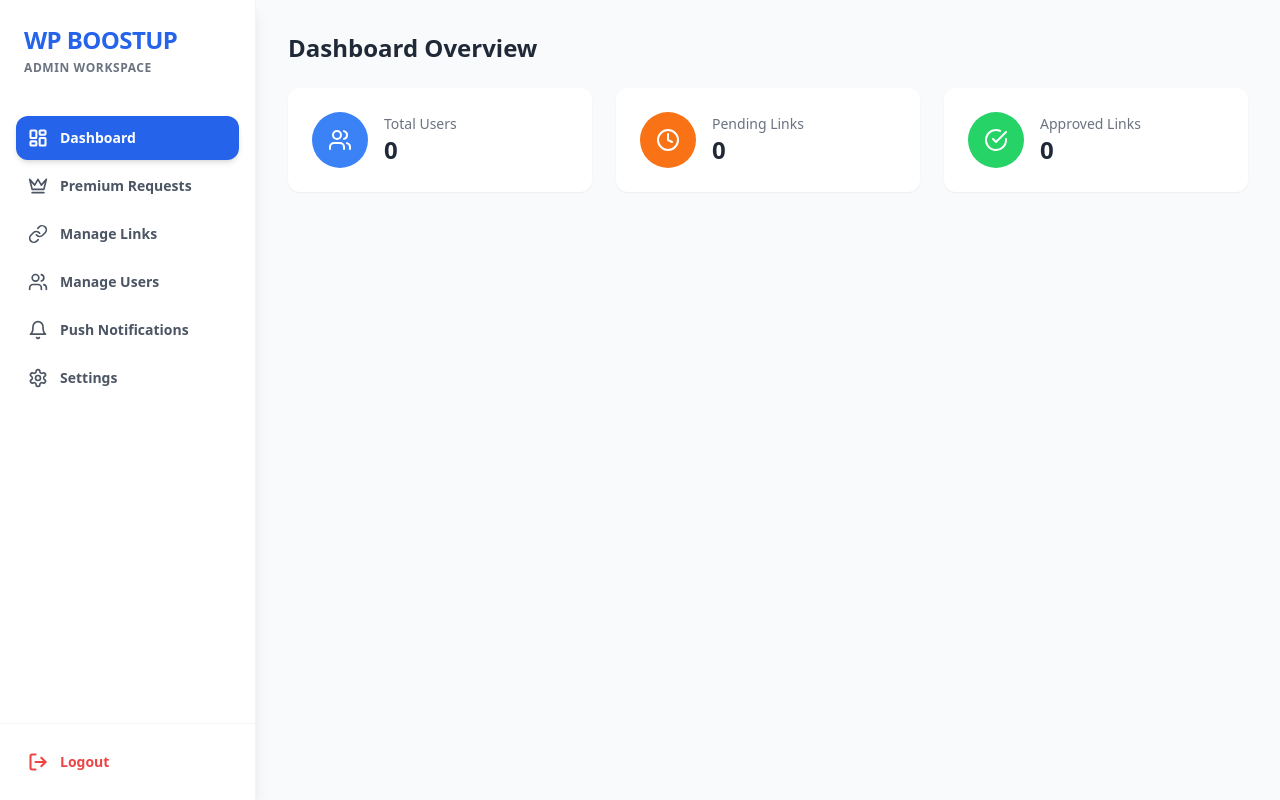
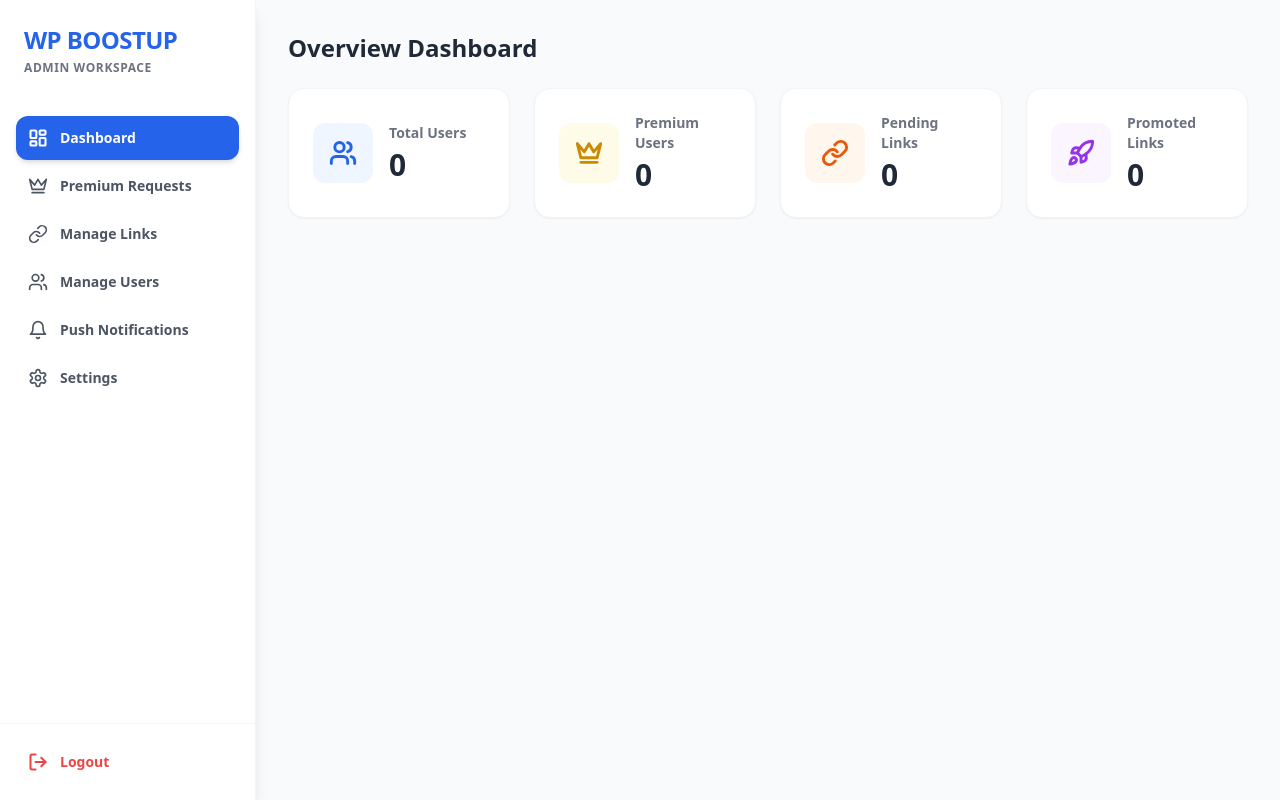
Before and after one commit to yuvraj67-ys/wp-boostup-admin, a React (Vite) app: page / in a window 1280 px wide. Built offline with nearby package versions, Linux system fonts and the light colour scheme; no server answers; the database is empty; sample sign-in values are in the browser's storage.

Commit message:
Enhance Dashboard with premium and promoted stats

```diff
--- a/src/pages/Dashboard.jsx
+++ b/src/pages/Dashboard.jsx
@@ -1,53 +1,57 @@
 import React, { useEffect, useState } from 'react';
 import { collection, getDocs } from 'firebase/firestore';
 import { db } from '../firebase/config';
-import { Users, Link as LinkIcon, CheckCircle, Clock } from 'lucide-react';
+import { Users, Link as LinkIcon, CheckCircle, Crown, Rocket } from 'lucide-react';
 
 export default function Dashboard() {
-  const [stats, setStats] = useState({ users: 0, pendingLinks: 0, approvedLinks: 0 });
+  const [stats, setStats] = useState({ users: 0, premiumUsers: 0, pendingLinks: 0, promotedLinks: 0 });
 
   useEffect(() => {
     const fetchStats = async () => {
       const usersSnap = await getDocs(collection(db, "Users"));
       const linksSnap = await getDocs(collection(db, "Links"));
 
+      let premiumU = 0;
+      usersSnap.forEach(doc => { if (doc.data().isPremium) premiumU++; });
+
       let pending = 0;
-      let approved = 0;
-
+      let promoted = 0;
       linksSnap.forEach((doc) => {
         const data = doc.data();
         if (data.status === 'pending') pending++;
-        if (data.status === 'approved') approved++;
+        if (data.isPromoted) promoted++;
       });
 
       setStats({
         users: usersSnap.size,
+        premiumUsers: premiumU,
         pendingLinks: pending,
-        approvedLinks: approved
+        promotedLinks: promoted
       });
     };
     fetchStats();
   }, []);
 
-  const StatCard = ({ title, value, icon: Icon, color }) => (
-    <div className="bg-white p-6 rounded-xl shadow-sm flex items-center space-x-4">
-      <div className={`p-4 rounded-full ${color}`}>
-        <Icon className="text-white" size={24} />
+  const StatCard = ({ title, value, icon: Icon, color, bg }) => (
+    <div className="bg-white p-6 rounded-2xl shadow-sm border border-gray-100 flex items-center space-x-4 transition-transform hover:-translate-y-1">
+      <div className={`p-4 rounded-xl ${bg}`}>
+        <Icon className={color} size={28} strokeWidth={2.5} />
       </div>
       <div>
-        <h3 className="text-gray-500 text-sm font-medium">{title}</h3>
-        <p className="text-2xl font-bold text-gray-800">{value}</p>
+        <p className="text-gray-500 text-sm font-semibold mb-1">{title}</p>
+        <p className="text-3xl font-black text-gray-800">{value}</p>
       </div>
     </div>
   );
 
   return (
     <div>
-      <h2 className="text-2xl font-bold text-gray-800 mb-6">Dashboard Overview</h2>
-      <div className="grid grid-cols-1 md:grid-cols-3 gap-6">
-        <StatCard title="Total Users" value={stats.users} icon={Users} color="bg-blue-500" />
-        <StatCard title="Pending Links" value={stats.pendingLinks} icon={Clock} color="bg-orange-500" />
-        <StatCard title="Approved Links" value={stats.approvedLinks} icon={CheckCircle} color="bg-primary" />
+      <h2 className="text-2xl font-bold text-gray-800 mb-6">Overview Dashboard</h2>
+      <div className="grid grid-cols-1 md:grid-cols-2 lg:grid-cols-4 gap-6">
+        <StatCard title="Total Users" value={stats.users} icon={Users} color="text-blue-600" bg="bg-blue-50" />
+        <StatCard title="Premium Users" value={stats.premiumUsers} icon={Crown} color="text-yellow-600" bg="bg-yellow-50" />
+        <StatCard title="Pending Links" value={stats.pendingLinks} icon={LinkIcon} color="text-orange-600" bg="bg-orange-50" />
+        <StatCard title="Promoted Links" value={stats.promotedLinks} icon={Rocket} color="text-purple-600" bg="bg-purple-50" />
       </div>
     </div>
   );
```
